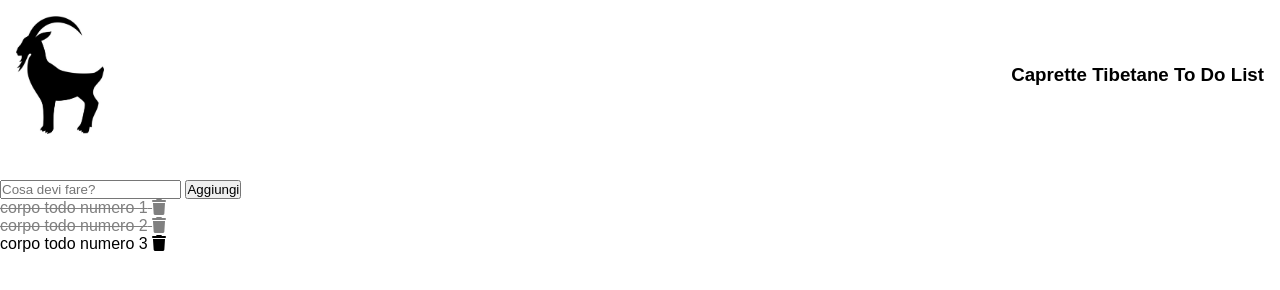
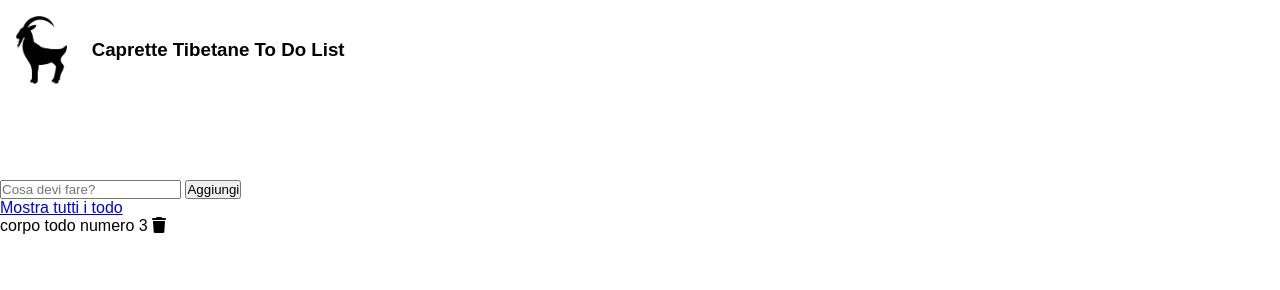
Before and after one commit to ieeah/vue-todolist, a plain HTML site: page index.html in a window 1280 px wide. Drawn offline with nearby package versions, Linux system fonts and the light colour scheme.

Commit message:
added completed filtering feature

```diff
--- a/css/style.css
+++ b/css/style.css
@@ -14,15 +14,15 @@ header {
     top: 0;
     left: 0;
     display: flex;
-    justify-content: space-between;
     align-items: center;
-    height: 150px;
+    height: 100px;
     width: 100%;
     padding: 1rem;
 }
 
 header img {
     max-height: 100%;
+    margin-right: 25px;
 }
 
 .todo.completed {
--- a/index.html
+++ b/index.html
@@ -23,8 +23,14 @@
                     <button @click="addTodo">Aggiungi</button>
                 </section>
                 <section class="todo-list">
+                    <a v-if="!activeFilter" @click.prevent="toggleFilter" href="#">Mostra tutti i todo</a>
+                    <a v-else="activeFilter" @click.prevent="toggleFilter" href="#">Mostra solo i Todo da completare</a>
                     <ul v-if="todos.length > 0">
-                        <li v-for="(todo, i) in todos" class="todo" :class="{completed: todo.completed}" @click="toggleCompleted(i)">
+                        <li v-for="(todo, i) in todos" class="todo" :class="{completed: todo.completed}" @click="toggleCompleted(i)" v-show="(activeFilter) || (!todo.completed)">
+
+                            <!-- (filterActive === false) || (filterActive === true && todo.completed === false) -->
+
+
                             <span class="todo-body">{{todos[i].text}}</span>
                             <i class="fas fa-trash delete" @click="removeTodo(i)"></i>
                         </li>
--- a/js/main.js
+++ b/js/main.js
@@ -17,6 +17,14 @@ const app = new Vue({
             },
         ],
         newTodoText: '',
+        activeFilter: false,
+    },
+    computed: {
+        // salviamo quanti todo nell'array hanno completed true
+        completedTodos() {
+            const completed = this.todos.filter( todo => todo.completed);
+            return completed.length;
+        },
     },
     methods: {
         addTodo() {
@@ -44,9 +52,19 @@ const app = new Vue({
         },
 
         ////////////////
+
         // rimuovere il todo specifica quando si clicca sull'icona del cestino
         removeTodo(i) {
             this.todos.splice(i, 1);
         },
+
+        //////////////
+
+        toggleFilter() {
+            this.activeFilter = !this.activeFilter;
+        }
     },
 });
+
+
+// rendere visibili solo gli elementi che hanno completed = false, quando clicchiamo sulla casella del filtro (activeFilter = true)
```
